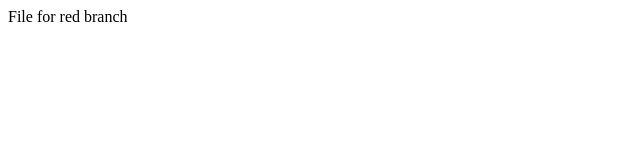
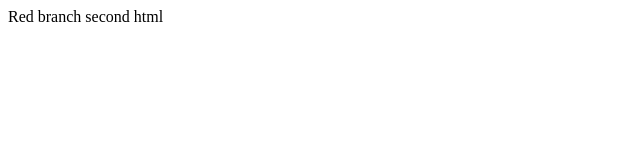
Before and after one commit to tarantino19/git-0924, a plain HTML site: page second.html in a window 1280 px wide. Shown: the full height of the page, 0-640 px from the left. Drawn offline with Linux system fonts and the light colour scheme.

Commit message:
2nd html

```diff
--- a/second.html
+++ b/second.html
@@ -4,9 +4,9 @@
     <meta charset="UTF-8">
     <meta http-equiv="X-UA-Compatible" content="IE=edge">
     <meta name="viewport" content="width=device-width, initial-scale=1.0">
-    <title>Second HTML </title>
+    <title>red</title>
 </head>
 <body>
-    File for red branch
+    Red branch second html
 </body>
 </html>
```
